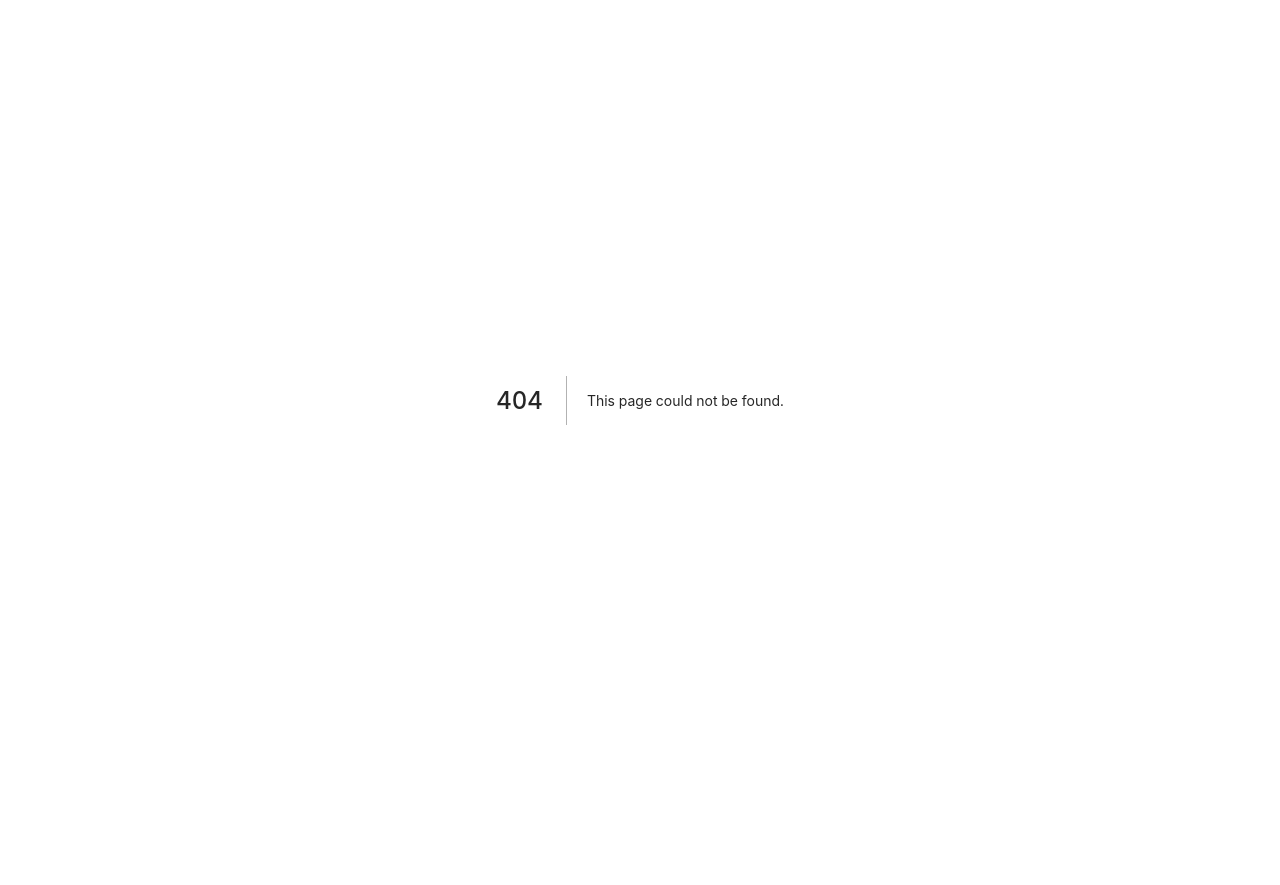
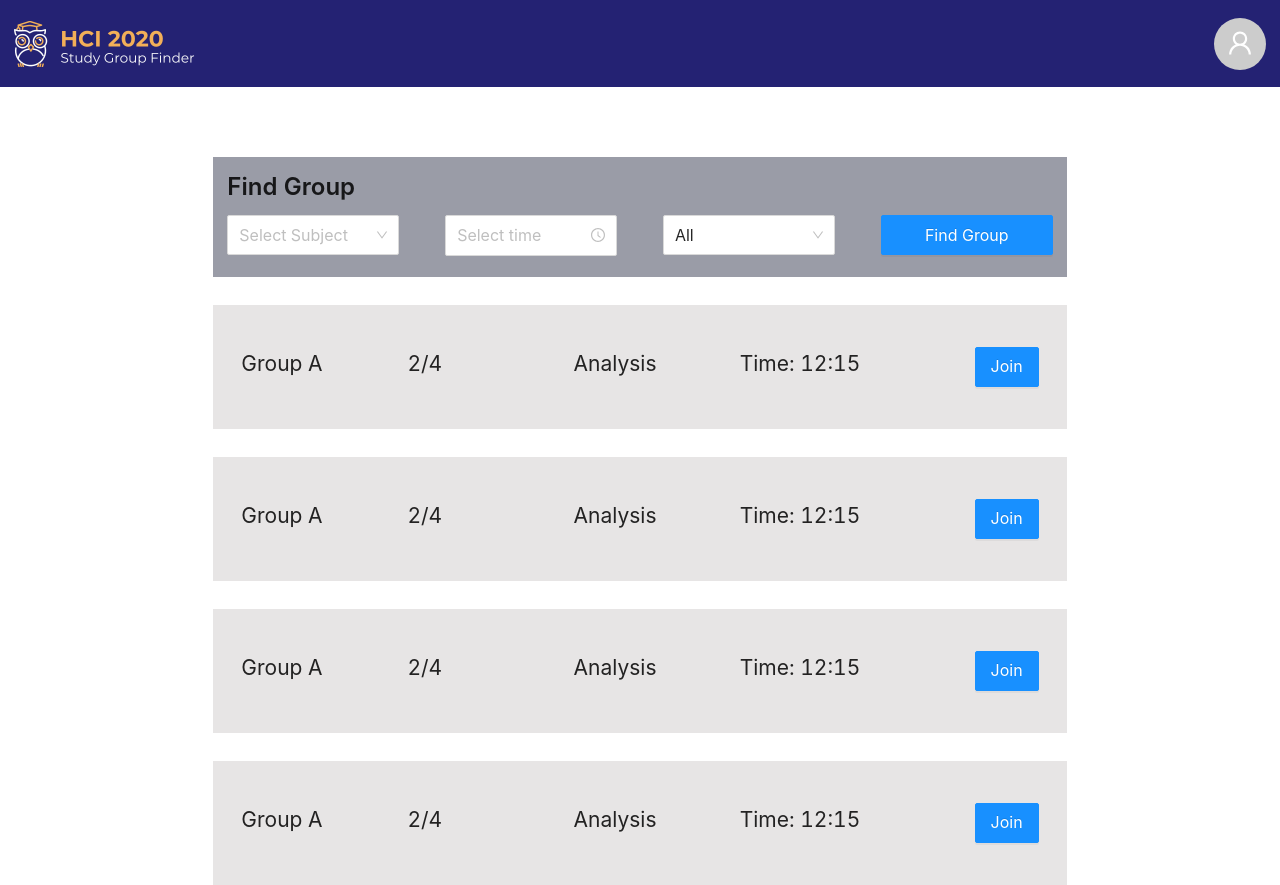
Before and after one commit to theanh226/hci2020, a Next.js app: page /find-group in a window 1280 px wide. Before the commit this address had no page. Before the commit the page ends 800 px from the top, so only its background shows below. Built offline with nearby package versions, Linux system fonts and the light colour scheme.

Commit message:
make find-group page

```diff
--- /dev/null
+++ b/components/group-card/group-card.js
@@ -0,0 +1,29 @@
+import React from 'react';
+import { Row, Col, Button } from 'antd';
+import styles from './group-card.module.css';
+
+const GroupCard = () => {
+  return (
+    <Row className={styles.wrapper}>
+      <Col span={5}>
+        <span className={styles.text}>Group A</span>
+      </Col>
+      <Col span={5}>
+        <span className={styles.text}>2/4</span>
+      </Col>
+      <Col span={5}>
+        <span className={styles.text}>Analysis</span>
+      </Col>
+      <Col span={5}>
+        <span className={styles.text}>Time: 12:15</span>
+      </Col>
+      <Col span={4} style={{ textAlign: 'right' }}>
+        <Button type="primary" size="large">
+          Join
+        </Button>
+      </Col>
+    </Row>
+  );
+};
+
+export default GroupCard;
--- /dev/null
+++ b/components/group-card/group-card.module.css
@@ -0,0 +1,8 @@
+.wrapper {
+  background-color: #e7e5e5;
+  padding: 3em 2em;
+  margin-top: 2em;
+}
+.text {
+  font-size: 1.5em;
+}
--- /dev/null
+++ b/pages/find-group/FindGroup.module.css
@@ -0,0 +1,5 @@
+.selectWrapper {
+  background-color: #9a9ca7;
+  padding: 1em 1em 1.5em 1em;
+  margin-top: 5em;
+}
--- /dev/null
+++ b/pages/find-group/index.js
@@ -0,0 +1,74 @@
+import React from 'react';
+import Layout from '../../layouts/index';
+import { Row, Col, Typography, Select, TimePicker, Button } from 'antd';
+import moment from 'moment';
+import styles from './FindGroup.module.css';
+import GroupCard from '../../components/group-card/group-card.js';
+
+const FindGroupPage = () => {
+  const format = 'HH:mm';
+
+  return (
+    <Layout>
+      <Row justify="center">
+        <Col span={16}>
+          <div className={styles.selectWrapper}>
+            <Typography.Title level={3}>Find Group</Typography.Title>
+            <Row justify="space-between">
+              {/* SELECT SUBJECT */}
+              <Col span={5}>
+                <Select
+                  showSearch
+                  style={{ width: '100%' }}
+                  placeholder="Select Subject"
+                  optionFilterProp="children"
+                  filterOption={(input, option) => option.children.toLowerCase().indexOf(input.toLowerCase()) >= 0}
+                  size="large"
+                >
+                  <Select.Option value="1">Analysis</Select.Option>
+                  <Select.Option value="2">Mensch Computer Interaktion</Select.Option>
+                  <Select.Option value="3">Programmieren</Select.Option>
+                  <Select.Option value="4">Lineare Algebra</Select.Option>
+                  <Select.Option value="5">Software Technik</Select.Option>
+                  <Select.Option value="6">IT-Sicherheit</Select.Option>
+                </Select>
+              </Col>
+              {/* SELECT TIME */}
+              <Col span={5}>
+                <TimePicker
+                  style={{ width: '100%' }}
+                  defaultOpenValue={moment('00:00', format)}
+                  format={format}
+                  minuteStep={15}
+                  size="large"
+                />
+              </Col>
+              {/* AVAILABLE */}
+              <Col span={5}>
+                <Select defaultValue="All" style={{ width: '100%' }} size="large">
+                  <Select.Option value="All">All</Select.Option>
+                  <Select.Option value="Available">Available</Select.Option>
+                </Select>
+              </Col>
+              <Col span={5}>
+                <Button type="primary" size="large" style={{ width: '100%' }}>
+                  Find Group
+                </Button>
+              </Col>
+            </Row>
+          </div>
+        </Col>
+      </Row>
+      <Row justify="center">
+        <Col span={16}>
+          <GroupCard />
+          <GroupCard />
+          <GroupCard />
+          <GroupCard />
+        </Col>
+      </Row>
+    </Layout>
+  );
+};
+
+export default FindGroupPage;
```
